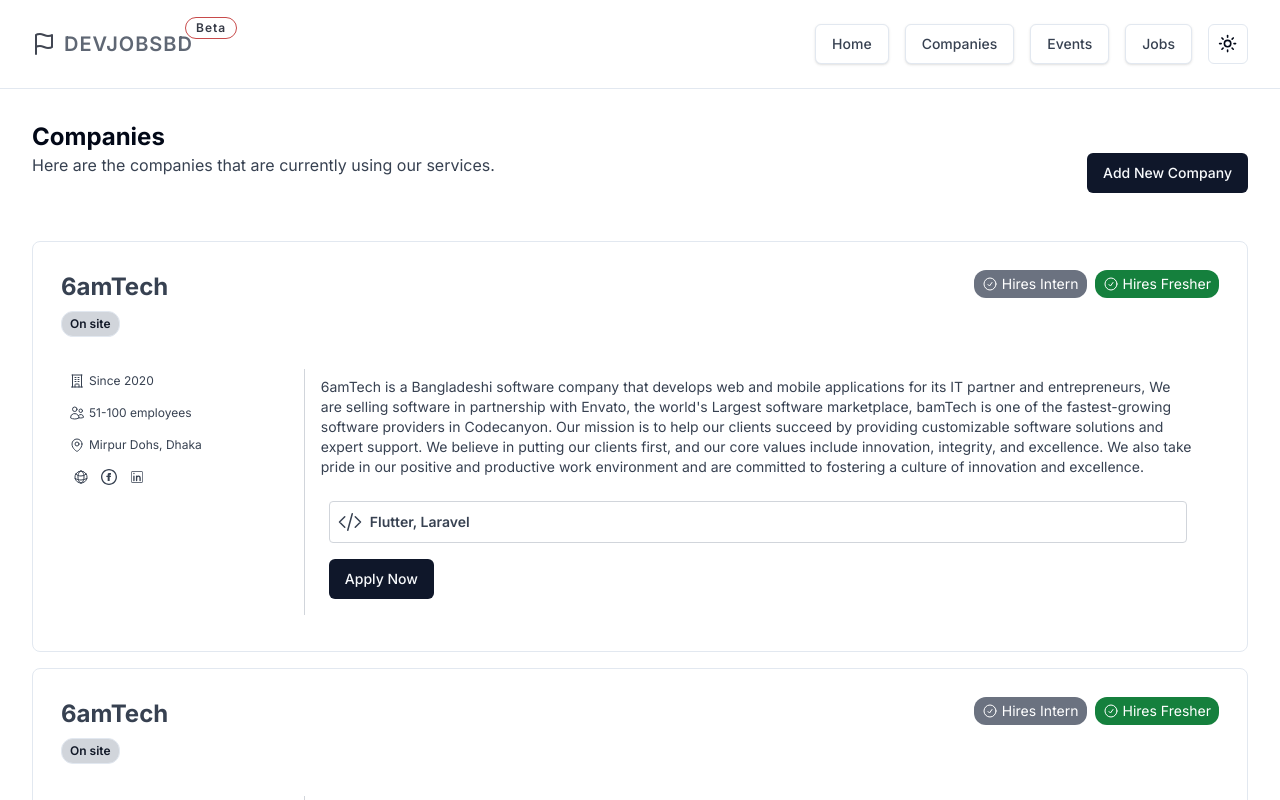
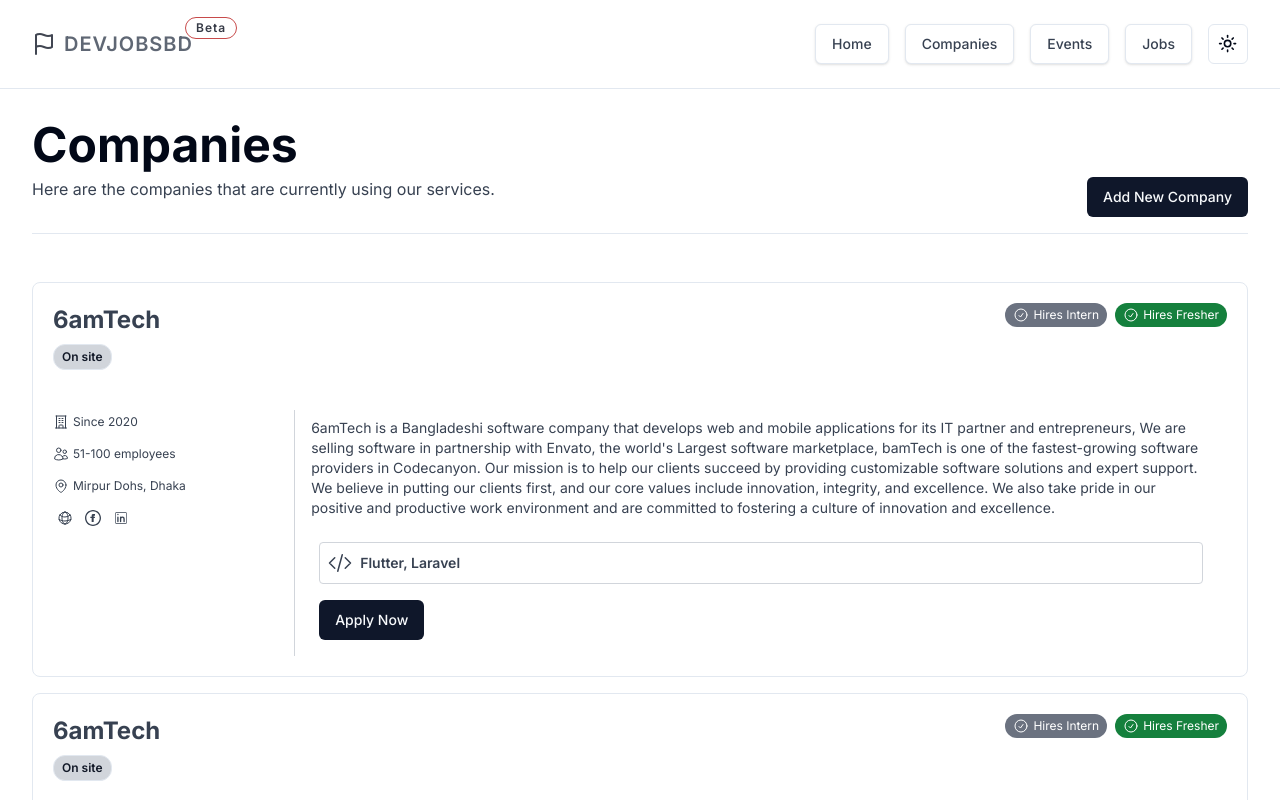
Before and after one commit to monir6163/devjobsbd, a Next.js app: page /companies in a window 1280 px wide. Shown: the top 800 px of the page. Built offline with nearby package versions, Linux system fonts and the light colour scheme.

Commit message:
companies

```diff
--- a/src/app/companies/page.jsx
+++ b/src/app/companies/page.jsx
@@ -6,7 +6,7 @@
   return (
     <section className="px-4 md:px-8">
       <div className="py-8 text-center md:text-left">
-        <h1 className="text-2xl font-bold">Companies</h1>
+        <h1 className="text-3xl md:text-5xl pb-2 font-bold">Companies</h1>
         <div className="flex flex-col gap-3 md:flex-row justify-between">
           <div>
             <p className="text-gray-700 dark:text-gray-100">
@@ -19,6 +19,7 @@
             </Button>
           </div>
         </div>
+        <div className="border-b pt-4"></div>
       </div>
       <Companies />
     </section>
--- a/src/components/Companies.jsx
+++ b/src/components/Companies.jsx
@@ -10,7 +10,7 @@
           className="gap-3 border rounded-lg p-5 hover:bg-muted/60"
           key={i}
         >
-          <div className="w-full flex flex-col gap-4 md:flex-row justify-between p-2">
+          <div className="w-full flex flex-col gap-4 md:flex-row justify-between">
             <div className="flex flex-col text-center md:text-left gap-2 mb-2">
               <h3 className="text-2xl font-bold text-gray-700 font-heading leading-snug dark:text-slate-100">
                 6amTech
@@ -40,12 +40,12 @@
                       d="M9 12.75 11.25 15 15 9.75M21 12a9 9 0 1 1-18 0 9 9 0 0 1 18 0Z"
                     ></path>
                   </svg>
-                  <span className="text-sm">Hires Intern</span>
+                  <span className="text-xs">Hires Intern</span>
                 </div>
               </div>
 
               <div>
-                <div className="flex justify-center gap-1 b bg-green-700 text-white px-2 py-1 rounded-xl items-center dark:bg-green-500">
+                <div className="flex justify-center gap-1 bg-green-700 text-white px-2 py-1 rounded-xl items-center dark:bg-green-500">
                   <svg
                     xmlns="http://www.w3.org/2000/svg"
                     fill="none"
@@ -60,12 +60,12 @@
                       d="M9 12.75 11.25 15 15 9.75M21 12a9 9 0 1 1-18 0 9 9 0 0 1 18 0Z"
                     ></path>
                   </svg>
-                  <span className="text-sm">Hires Fresher</span>
+                  <span className="text-xs">Hires Fresher</span>
                 </div>
               </div>
             </div>
           </div>
-          <div className="w-full md:grid md:grid-cols-5 justify-between gap-8 p-4">
+          <div className="w-full md:grid md:grid-cols-5 justify-between gap-8 pt-8">
             <div className="w-full flex flex-col gap-2">
               <div className="flex my-1 gap-1 text-gray-700 dark:text-gray-100">
                 <svg
```
